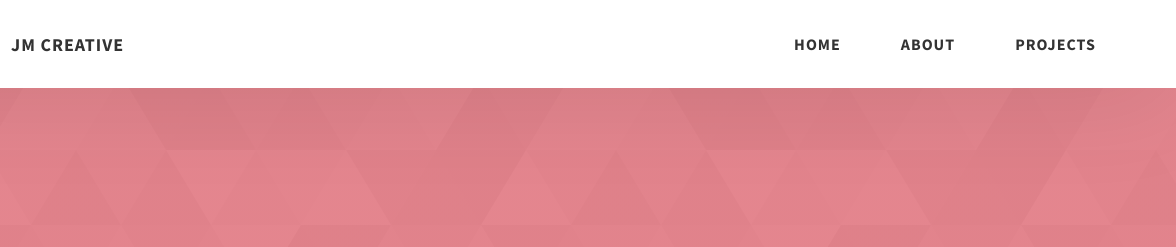
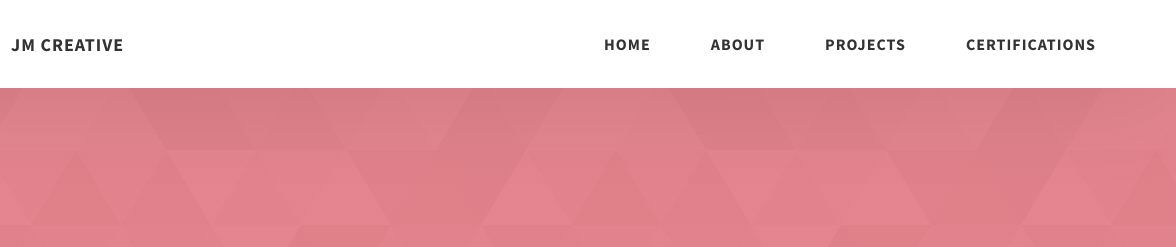
Before and after one commit to jwhitbread/jmcreative, a website: page app/freelance-social-set-up.html in a window 1280 px wide. Shown: the top 247 px of the page, 104-1280 px from the left. Drawn offline with Linux system fonts and the light colour scheme.

Commit message:
Enabled certifications button

```diff
--- a/app/freelance-social-set-up.html
+++ b/app/freelance-social-set-up.html
@@ -42,9 +42,10 @@
                 Projects
               </a>
             </li>
-            <!-- <li class="header__link-wrapper">
-              <a href="./index.html#certifications" class="header__link"> Certificatations </a>
-            </li> -->
+            <li class="header__link-wrapper">
+              <a href="./index.html#certifications" class="header__link"> Certifications </a>
+            </li>
+
             <!-- <li class="header__link-wrapper">
               <a href="./index.html#contact" class="header__link"> Contact </a>
             </li> -->
@@ -76,6 +77,10 @@
 
             <li class="header__sm-menu-link">
               <a href="./index.html#projects"> Projects </a>
+            </li>
+
+            <li class="header__sm-menu-link">
+              <a href="./index.html#Certifications"> Certifications </a>
             </li>
 
             <!-- <li class="header__sm-menu-link">
```
Also changed, not shown: app/bohs-email-marketing-updates.html (+8 -6 lines), app/bohs-instagram-engagement.html (+8 -3 lines), app/index.html (+1 -1 lines).
